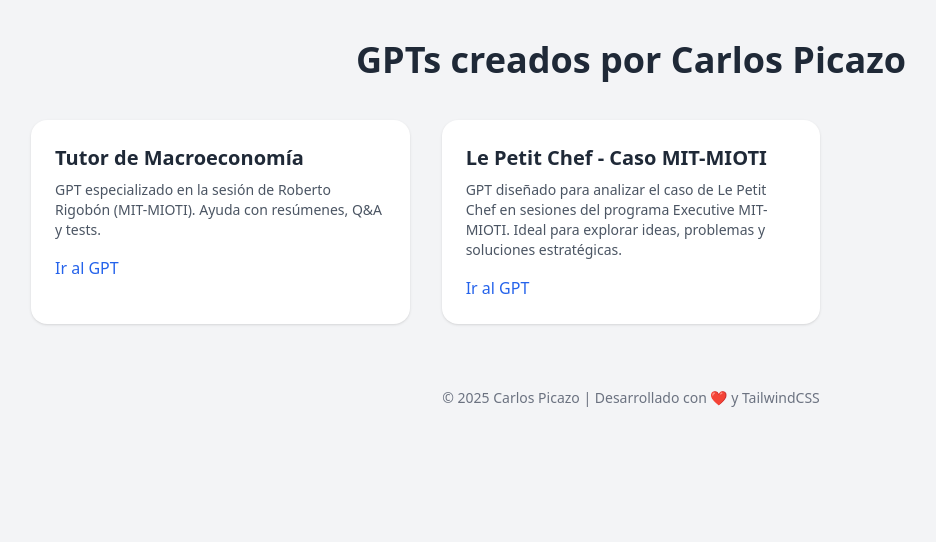
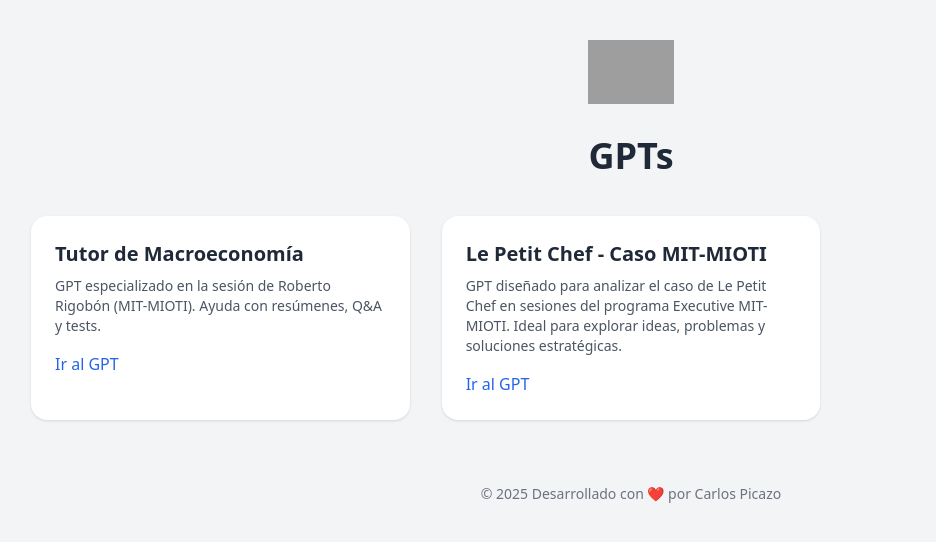
Before and after one commit to carlos-314/gpt-links-page, a plain HTML site: page index.html in a window 1280 px wide. Shown: the whole page, without its empty margins (9-945 px from the left). Drawn offline with nearby package versions, Linux system fonts and the light colour scheme; grey boxes are pictures that could not be loaded.

Commit message:
Update index.html

```diff
--- a/index.html
+++ b/index.html
@@ -7,7 +7,13 @@
   <script src="https://cdn.tailwindcss.com"></script>
 </head>
 <body class="bg-gray-100 text-gray-800 p-10">
-  <h1 class="text-4xl font-bold mb-10 text-center">GPTs creados por Carlos Picazo</h1>
+
+  <!-- Logo MIOTI -->
+  <div class="flex justify-center mb-8">
+    <img src="https://www.mooti.com/assets/img/logo-mooti.svg" alt="Logo MIOTI" class="h-16">
+  </div>
+
+  <h1 class="text-4xl font-bold mb-10 text-center">GPTs </h1>
 
   <div class="grid md:grid-cols-2 lg:grid-cols-3 gap-8">
 
@@ -28,7 +34,7 @@
   </div>
 
   <footer class="mt-16 text-center text-sm text-gray-500">
-    © 2025 Carlos Picazo | Desarrollado con ❤️ y TailwindCSS
+    © 2025 Desarrollado con ❤️ por Carlos Picazo
   </footer>
 </body>
 </html>
```
